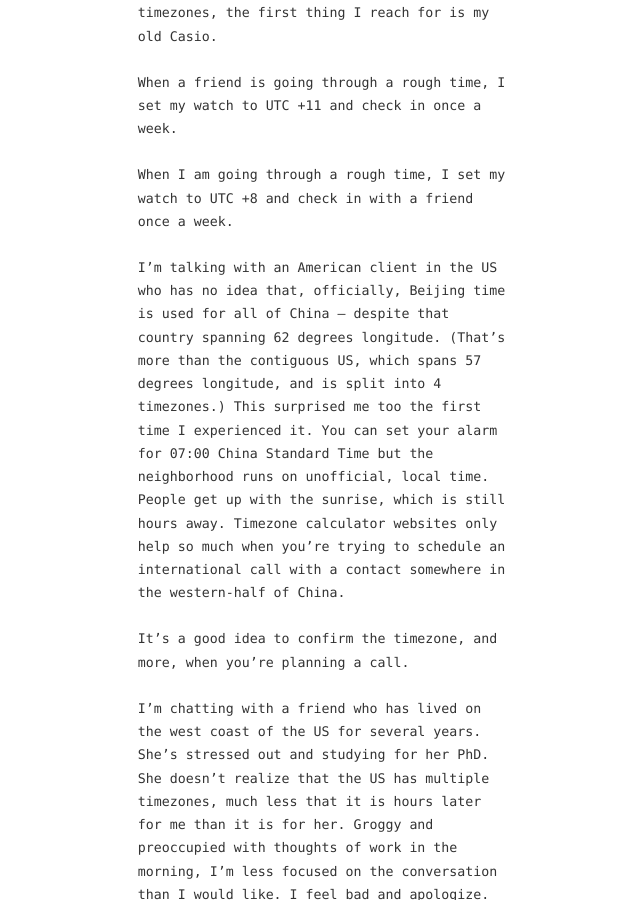
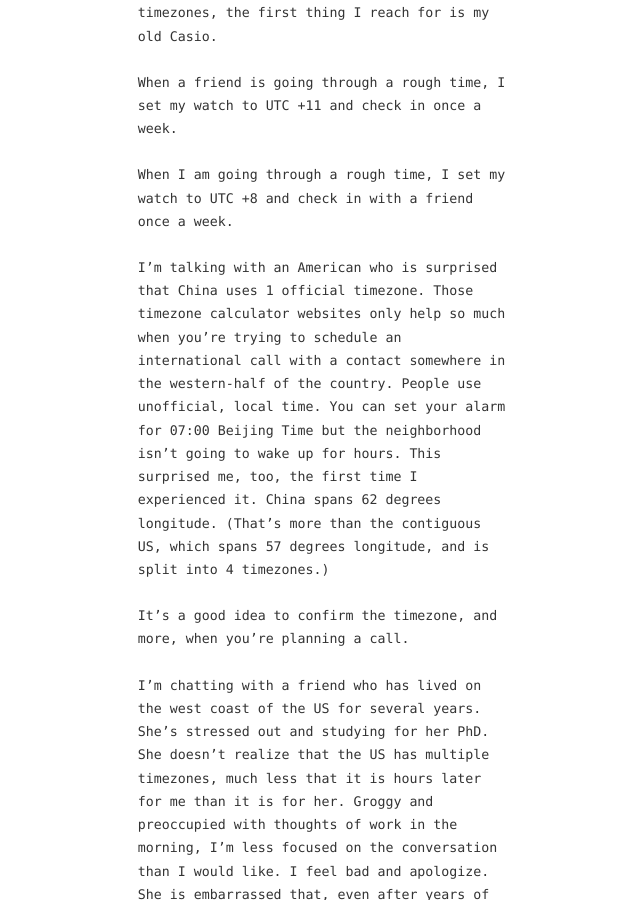
Before and after one commit to zachmccabe/zachmccabe.github.io, a Jekyll site: the page built from _notes/timezones.md, in a window 1280 px wide and 900 px high, scrolled down 2448 px. Shown: the whole window, without its empty margins (181-821 px from the left). Built offline with Jekyll 4.4.1, drawn with Linux system fonts in a browser that asks for light colours.

Commit message:
Update timezones.md
Copy tweaks for clarity

```diff
--- a/_notes/timezones.md
+++ b/_notes/timezones.md
@@ -69,7 +69,7 @@ When a friend is going through a rough time, I set my watch to UTC +11 and check
 
 When I am going through a rough time, I set my watch to UTC +8 and check in with a friend once a week.
 
-I'm talking with an American client in the US who has no idea that, officially, Beijing time is used for all of China -- despite that country spanning 62 degrees longitude. (That's more than the contiguous US, which spans 57 degrees longitude, and is split into 4 timezones.) This surprised me too the first time I experienced it. You can set your alarm for 07:00 China Standard Time but the neighborhood runs on unofficial, local time. People get up with the sunrise, which is still hours away. Timezone calculator websites only help so much when you're trying to schedule an international call with a contact somewhere in the western-half of China.
+I'm talking with an American who is surprised that China uses 1 official timezone. Those timezone calculator websites only help so much when you're trying to schedule an international call with a contact somewhere in the western-half of the country. People use unofficial, local time. You can set your alarm for 07:00 Beijing Time but the neighborhood isn't going to wake up for hours. This surprised me, too, the first time I experienced it. China spans 62 degrees longitude. (That's more than the contiguous US, which spans 57 degrees longitude, and is split into 4 timezones.)
 
 It's a good idea to confirm the timezone, and more, when you're planning a call.
 
```
